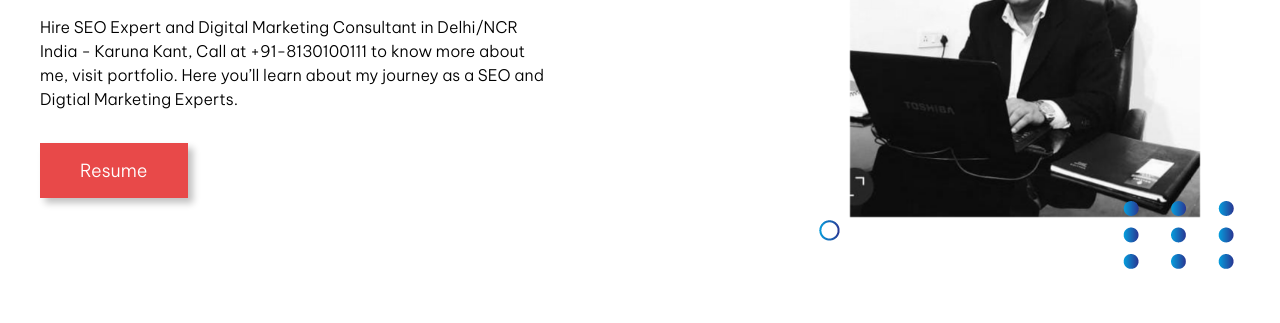
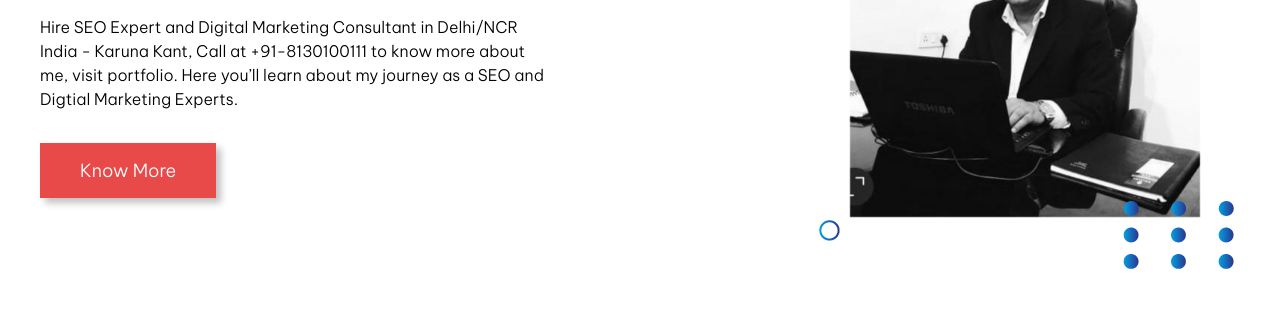
Before and after one commit to dmkarunakant/profile, a plain HTML site: page index.html in a window 1280 px wide. Shown: the part 373-696 px from the top of the page. Drawn offline with nearby package versions, Linux system fonts and the light colour scheme.

Commit message:
Update index.html

```diff
--- a/index.html
+++ b/index.html
@@ -87,7 +87,7 @@
           Hire SEO Expert and Digital Marketing Consultant in Delhi/NCR India - Karuna Kant, Call at +91-8130100111 to know more about me, visit portfolio. Here you’ll
           learn about my journey as a SEO and Digtial Marketing Experts.
         </p>
-        <a class="btn" href="https://www.clicksinfotech.com/karuna-kant/" target="_blank" download>Resume</a>
+        <a class="btn" href="https://www.clicksinfotech.com/karuna-kant/" target="_blank" download>Know More</a>
       </div>
 
       <!-- right -->
```
